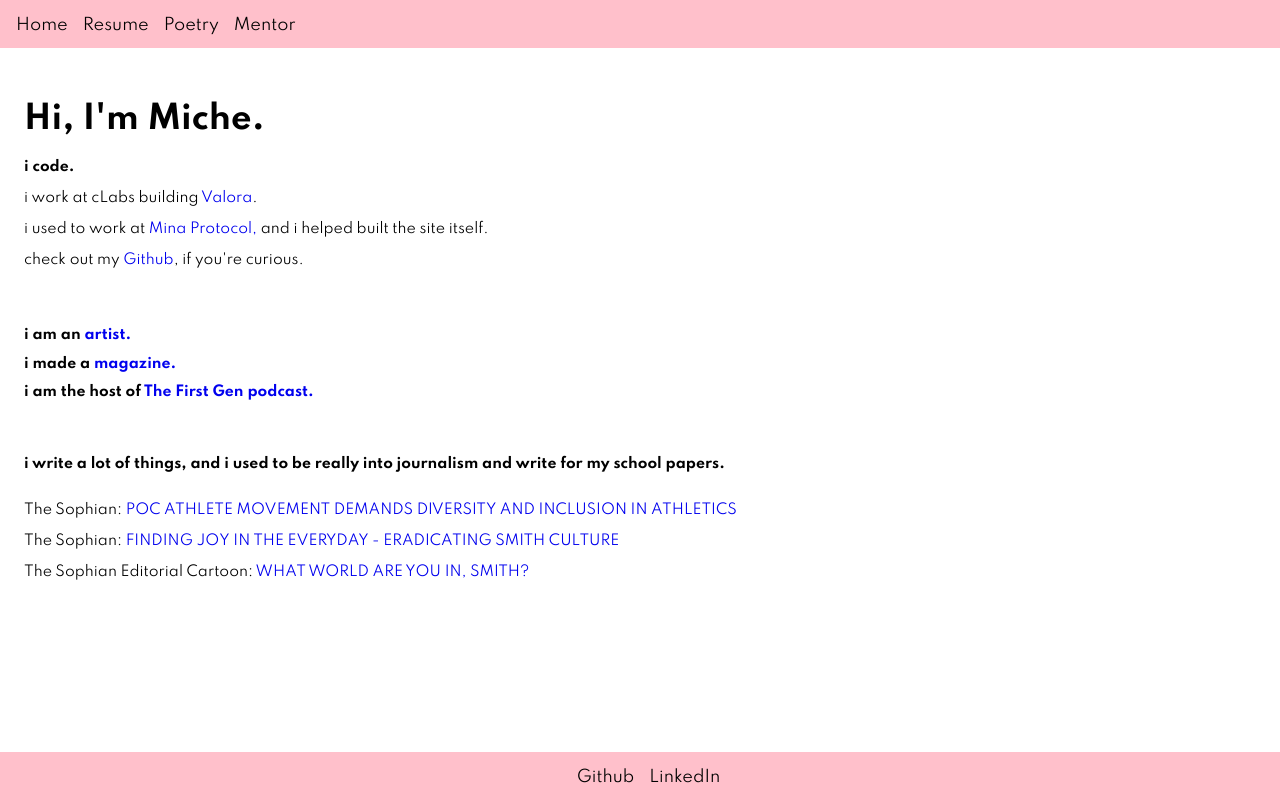
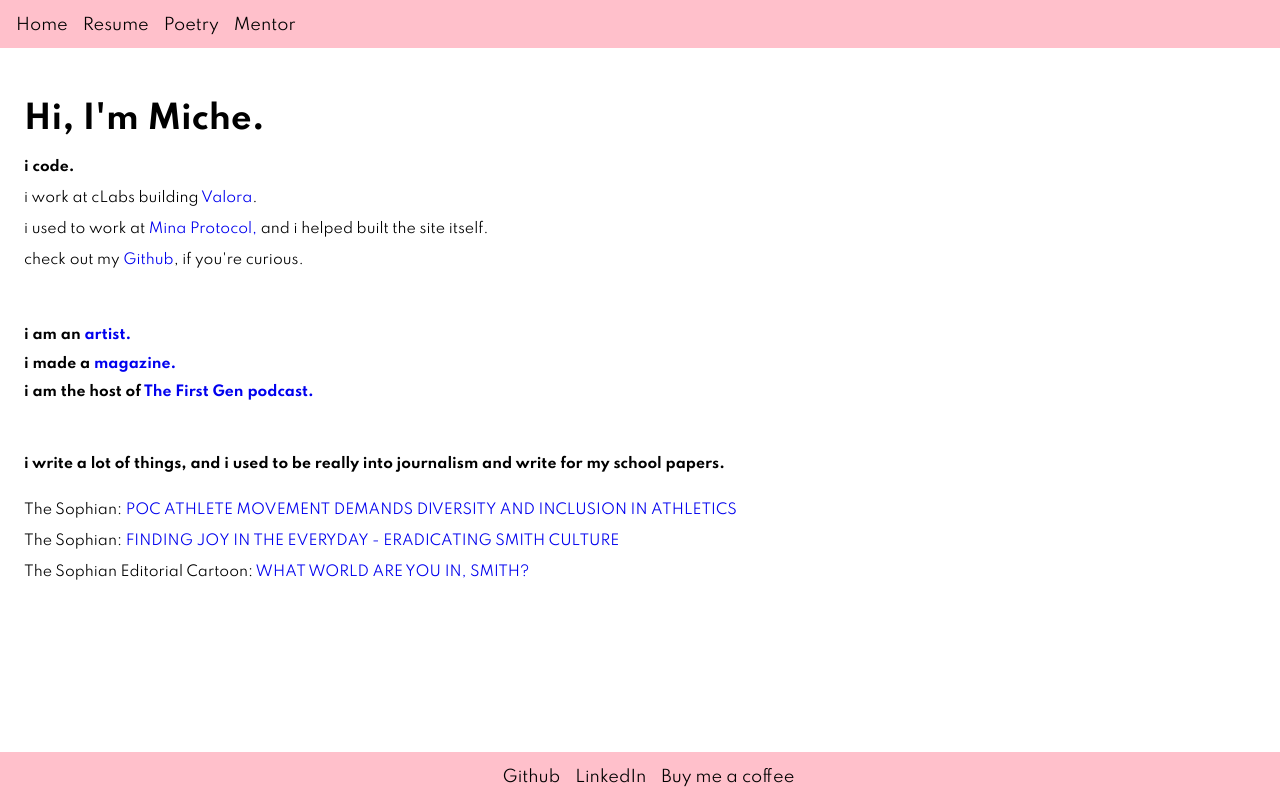
Before and after one commit to michellewong793/personalsite, a Next.js app: page / in a window 1280 px wide. Built offline with nearby package versions, Linux system fonts and the light colour scheme.

Commit message:
Add buy me a coffee

```diff
--- a/components/Layout.js
+++ b/components/Layout.js
@@ -68,6 +68,14 @@ const Footer = () => (
       {" "}
       LinkedIn{" "}
     </a>
+    <a
+      style={linkStyle}
+      href="    https://www.buymeacoffee.com/micheburrito
+"
+    >
+      {" "}
+      Buy me a coffee{" "}
+    </a>
   </div>
 );
 
```
